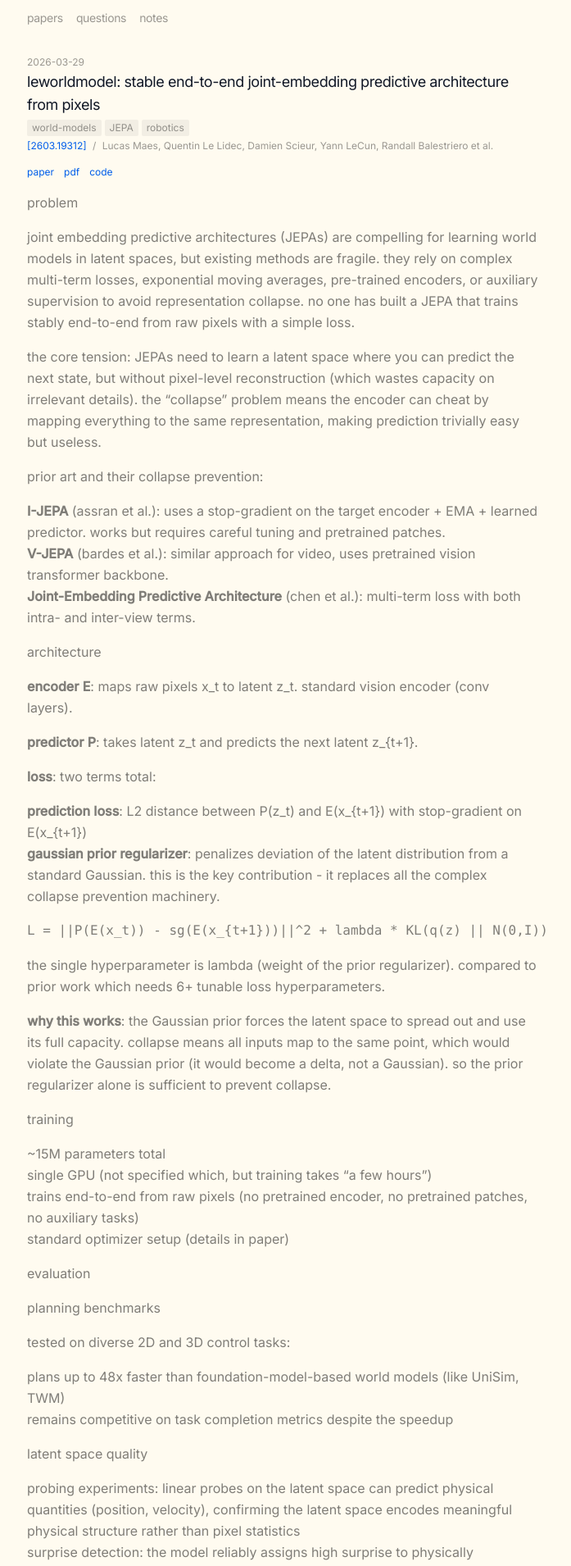
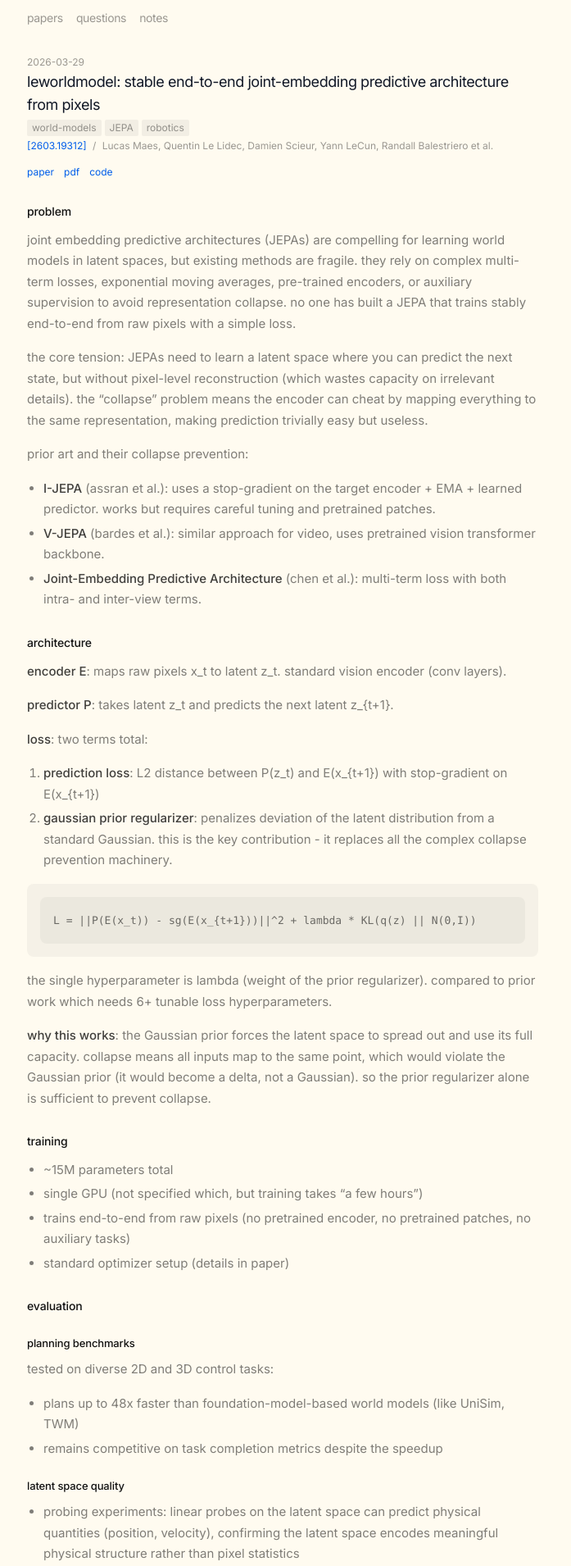
Before and after one commit to bopi-bot/bopi-research, a Jekyll site: the page built from _digests/2603.19312.md, in a window 1280 px wide. Shown: the top 1910 px of the page at 82% size, without its empty margins (295-992 px from the left). Built offline with Jekyll 4.4.1, drawn with Linux system fonts in a browser that asks for light colours; nearby versions of some CDN libraries.

Commit message:
fix rich text styling: add custom prose styles, fix overflow, add hierarchy

```diff
--- a/_layouts/default.html
+++ b/_layouts/default.html
@@ -28,6 +28,36 @@
   <style>
     body { -webkit-font-smoothing: antialiased; }
     ::selection { background: rgba(0,94,234,0.15); }
+
+    /* prose: rich text inside .prose */
+    .prose { color: rgba(0,0,0,0.5); line-height: 1.7; font-size: 0.9375rem; }
+    .prose p { margin-bottom: 1rem; }
+    .prose p:last-child { margin-bottom: 0; }
+    .prose h2 { color: #111; font-size: 0.875rem; font-weight: 500; text-transform: lowercase; letter-spacing: -0.01em; margin-top: 1.75rem; margin-bottom: 0.625rem; }
+    .prose h3 { color: #111; font-size: 0.8125rem; font-weight: 500; text-transform: lowercase; letter-spacing: -0.01em; margin-top: 1.375rem; margin-bottom: 0.5rem; }
+    .prose h4 { color: #111; font-size: 0.8125rem; font-weight: 500; text-transform: lowercase; margin-top: 1.25rem; margin-bottom: 0.375rem; }
+    .prose strong { color: rgba(0,0,0,0.75); font-weight: 500; }
+    .prose a { color: #005EEA; text-decoration: none; transition: opacity 0.15s; }
+    .prose a:hover { opacity: 0.7; }
+    .prose ul { list-style-type: disc; padding-left: 1.25rem; margin-bottom: 1rem; }
+    .prose ol { list-style-type: decimal; padding-left: 1.25rem; margin-bottom: 1rem; }
+    .prose li { margin-bottom: 0.25rem; }
+    .prose li > ul, .prose li > ol { margin-bottom: 0; margin-top: 0.25rem; }
+    .prose code { font-family: 'SF Mono', 'Fira Code', 'Fira Mono', Menlo, Consolas, monospace; font-size: 0.8125em; background: rgba(0,0,0,0.04); padding: 0.125rem 0.375rem; border-radius: 0.25rem; color: rgba(0,0,0,0.65); }
+    .prose pre { background: rgba(0,0,0,0.04); border-radius: 0.5rem; padding: 1rem; overflow-x: auto; margin-bottom: 1rem; -webkit-overflow-scrolling: touch; }
+    .prose pre code { background: none; padding: 0; border-radius: 0; font-size: 0.8125rem; line-height: 1.6; color: rgba(0,0,0,0.55); }
+    .prose blockquote { border-left: 2px solid rgba(0,0,0,0.08); padding-left: 1rem; color: rgba(0,0,0,0.4); font-style: italic; margin-bottom: 1rem; }
+    .prose table { width: 100%; font-size: 0.8125rem; margin-bottom: 1rem; }
+    .prose th { text-align: left; font-weight: 500; color: rgba(0,0,0,0.65); padding: 0.5rem 0; border-bottom: 1px solid rgba(0,0,0,0.06); }
+    .prose td { padding: 0.5rem 0; border-bottom: 1px solid rgba(0,0,0,0.04); color: rgba(0,0,0,0.5); }
+    .prose hr { border: none; border-top: 1px solid rgba(0,0,0,0.06); margin: 1.5rem 0; }
+    .prose img { border-radius: 0.5rem; max-width: 100%; height: auto; }
+
+    /* highlighter-rouge (Jekyll code blocks) */
+    .prose .highlighter-rouge { margin-bottom: 1rem; }
+    .prose .highlighter-rouge .highlight { background: rgba(0,0,0,0.04); border-radius: 0.5rem; padding: 1rem; overflow-x: auto; -webkit-overflow-scrolling: touch; }
+    .prose .highlighter-rouge pre { background: none; padding: 0; margin: 0; }
+    .prose .highlighter-rouge pre code { background: none; padding: 0; }
   </style>
 </head>
 <body class="bg-cream text-gray-900 font-sans">
--- a/_layouts/digest.html
+++ b/_layouts/digest.html
@@ -25,7 +25,7 @@ layout: default
     {% if page.code %}<a href="{{ page.code }}" class="text-xs text-bolt hover:opacity-70 transition-opacity">code</a>{% endif %}
   </div>
 
-  <div class="prose-sm text-black/50 leading-relaxed space-y-4">
+  <div class="prose">
     {{ content }}
   </div>
 </article>
```
